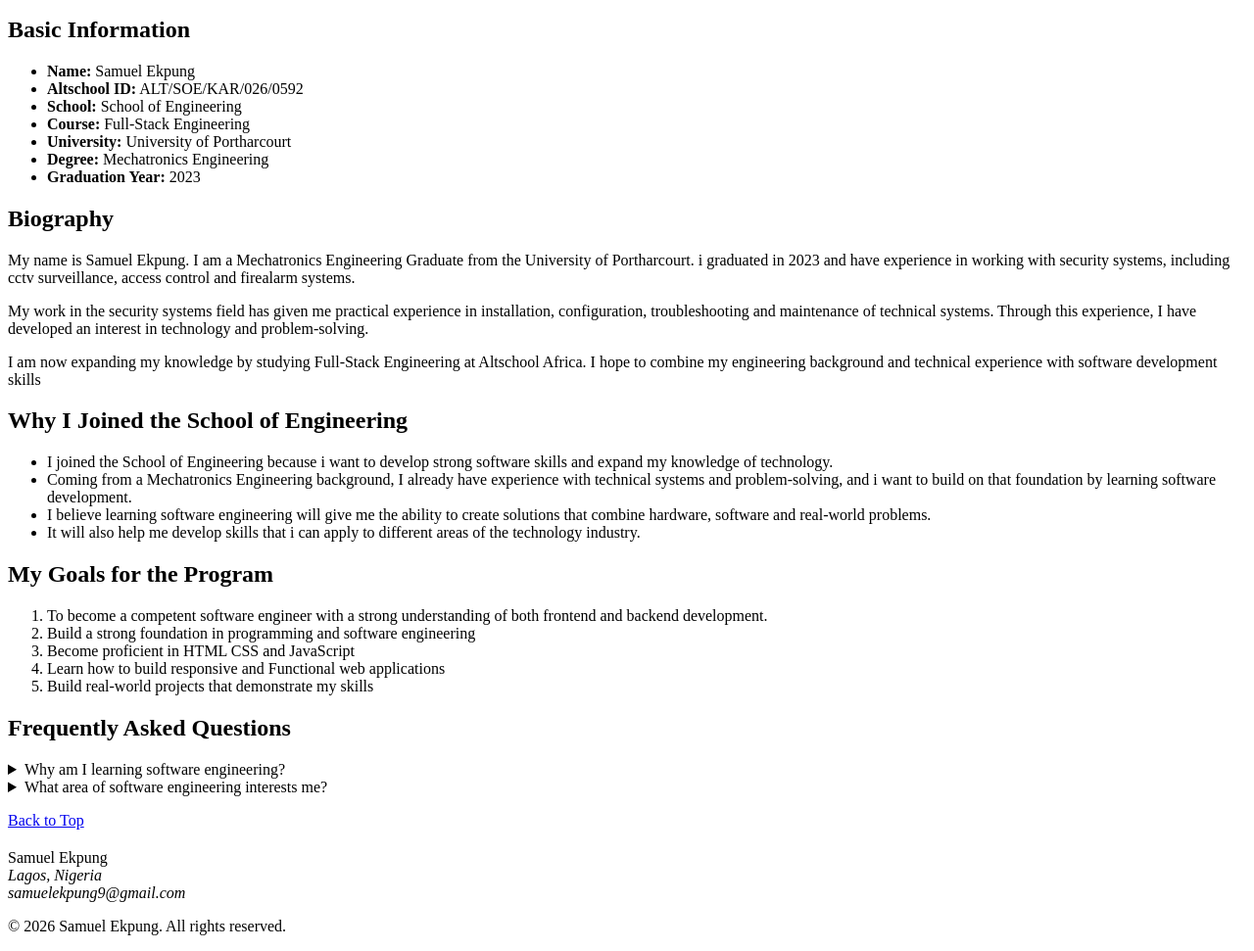
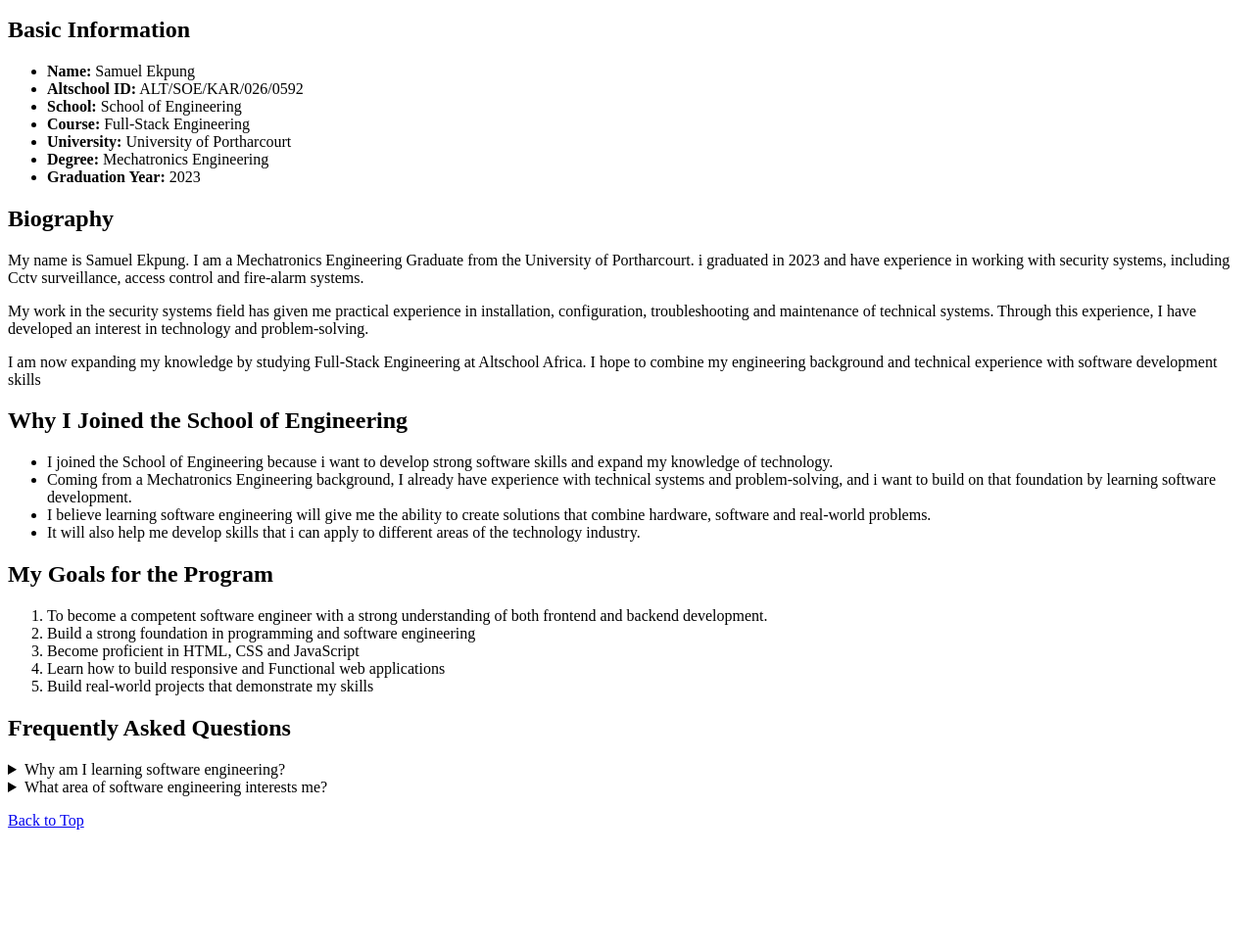
Before and after one commit to sammy4972/AltSchool-Assessment-1, a plain HTML site: page Part A/index.html in a window 1280 px wide. Shown: the part 101-1072 px from the top of the page at 98% size. After the commit the page ends 964 px from the top, so only its background shows below. Drawn offline with Linux system fonts and the light colour scheme.

Commit message:
remove contact information

```diff
--- a/Part A/index.html
+++ b/Part A/index.html
@@ -34,7 +34,7 @@
 <p>
     My name is Samuel Ekpung. I am a Mechatronics Engineering Graduate from the University of Portharcourt.
     i graduated in 2023 and have experience in working with security systems,
-    including cctv surveillance, access control and firealarm systems.
+    including Cctv surveillance, access control and fire-alarm systems.
 </p>
 <p>
     My work in the security systems field has given me practical experience
@@ -71,7 +71,7 @@
    <li>To become a competent software engineer with a strong understanding
     of both frontend and backend development.</li>
     <li>Build a strong foundation in programming and software engineering</li>
-<li>Become proficient in HTML CSS and JavaScript</li>
+<li>Become proficient in HTML, CSS and JavaScript</li>
 <li>Learn how to build responsive and Functional web applications</li>
 <li>Build real-world projects that demonstrate my skills</li>
 
@@ -101,20 +101,6 @@
 <p>
     <a  href="#top">Back to Top</a>
 </p>
- <!-- This is the footer/contact section -->
-    <footer id="contact">
-      <h2></h2>Samuel Ekpung
 
-      <address>
-
-        <a
-          >Lagos, Nigeria</a
-        ><br />
-        <a>samuelekpung9@gmail.com</a>
-      </address>
-
-      <!-- This is the copyright section -->
-      <p>&copy; 2026 Samuel Ekpung. All rights reserved.</p>
-    </footer>
 </body>
     </html>
```
